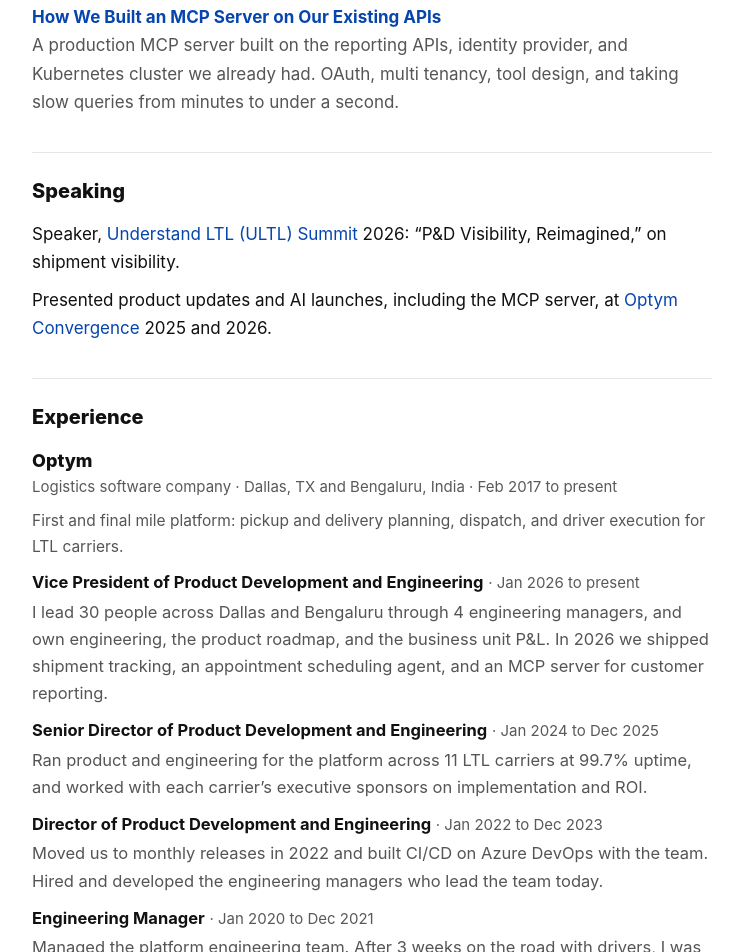
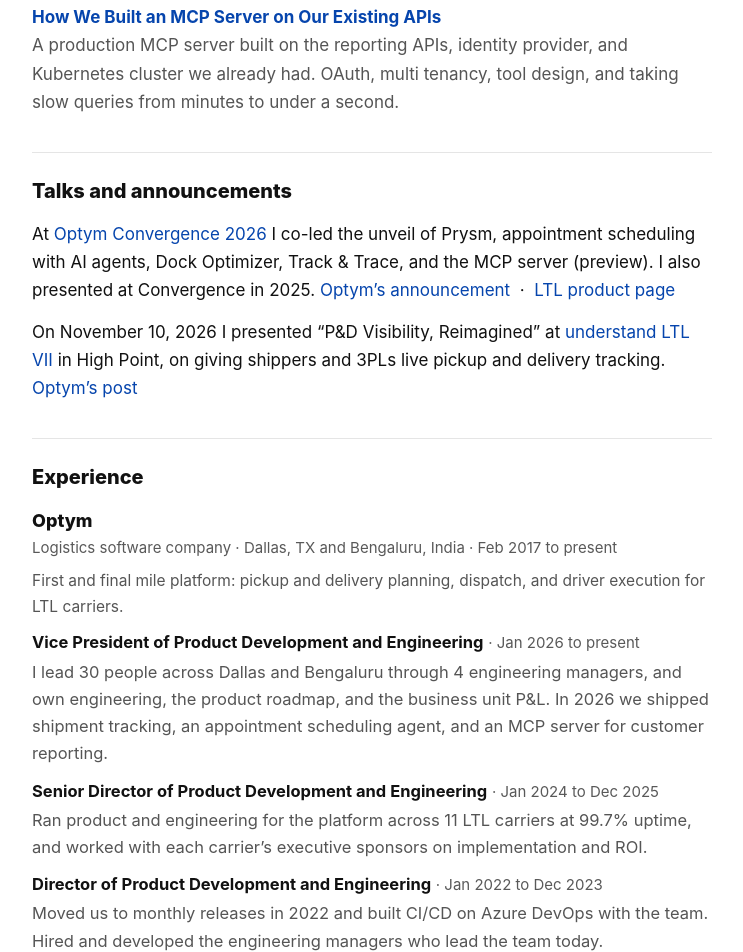
Before and after one commit to RamYadlapalli/ramyadlapalli.github.io, a plain HTML site: page index.html in a window 1280 px wide. Shown: the part 2697-3649 px from the top of the page, without its empty margins (268-1011 px from the left). Drawn offline with Linux system fonts and the light colour scheme.

Commit message:
Add Talks and announcements section to home page

```diff
--- a/index.html
+++ b/index.html
@@ -112,11 +112,9 @@
     <span class="dim">A production MCP server built on the reporting APIs, identity provider, and Kubernetes cluster we already had. OAuth, multi tenancy, tool design, and taking slow queries from minutes to under a second.</span></li>
   </ul>
 
-  <h2>Speaking</h2>
-  <ul>
-    <li>Speaker, <a href="https://understandltl.com/" target="_blank" rel="noopener">Understand LTL (ULTL) Summit</a> 2026: &ldquo;P&amp;D Visibility, Reimagined,&rdquo; on shipment visibility.</li>
-    <li>Presented product updates and AI launches, including the MCP server, at <a href="https://www.convergence.optym.com/" target="_blank" rel="noopener">Optym Convergence</a> 2025 and 2026.</li>
-  </ul>
+  <h2>Talks and announcements</h2>
+  <p>At <a href="https://www.convergence.optym.com/" target="_blank" rel="noopener">Optym Convergence 2026</a> I co-led the unveil of Prysm, appointment scheduling with AI agents, Dock Optimizer, Track &amp; Trace, and the MCP server (preview). I also presented at Convergence in 2025. <a href="https://lnkd.in/p/gPQeSZiT" target="_blank" rel="noopener">Optym&rsquo;s announcement</a> &nbsp;·&nbsp; <a href="https://www.optym.com/ltl" target="_blank" rel="noopener">LTL product page</a></p>
+  <p>On November 10, 2026 I presented &ldquo;P&amp;D Visibility, Reimagined&rdquo; at <a href="https://understandltl.com/" target="_blank" rel="noopener">understand LTL VII</a> in High Point, on giving shippers and 3PLs live pickup and delivery tracking. <a href="https://lnkd.in/p/genKvuXr" target="_blank" rel="noopener">Optym&rsquo;s post</a></p>
 
   <h2>Experience</h2>
   <div class="tl">
```
